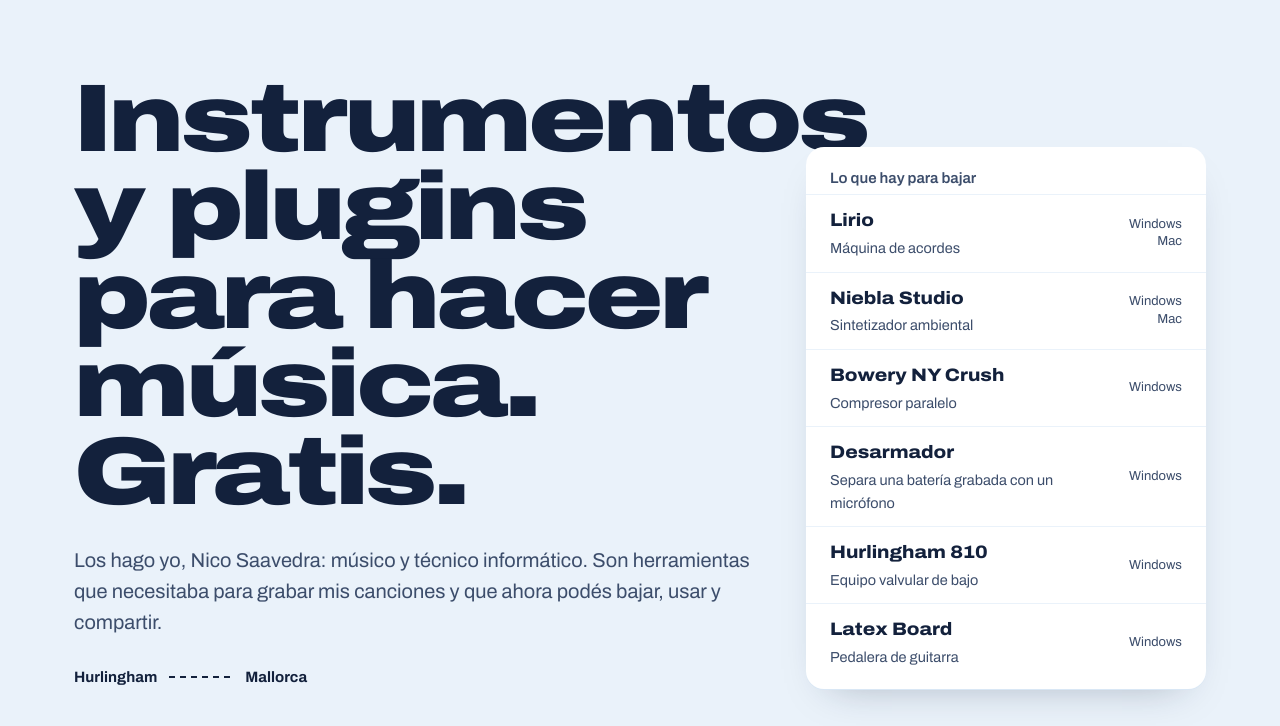
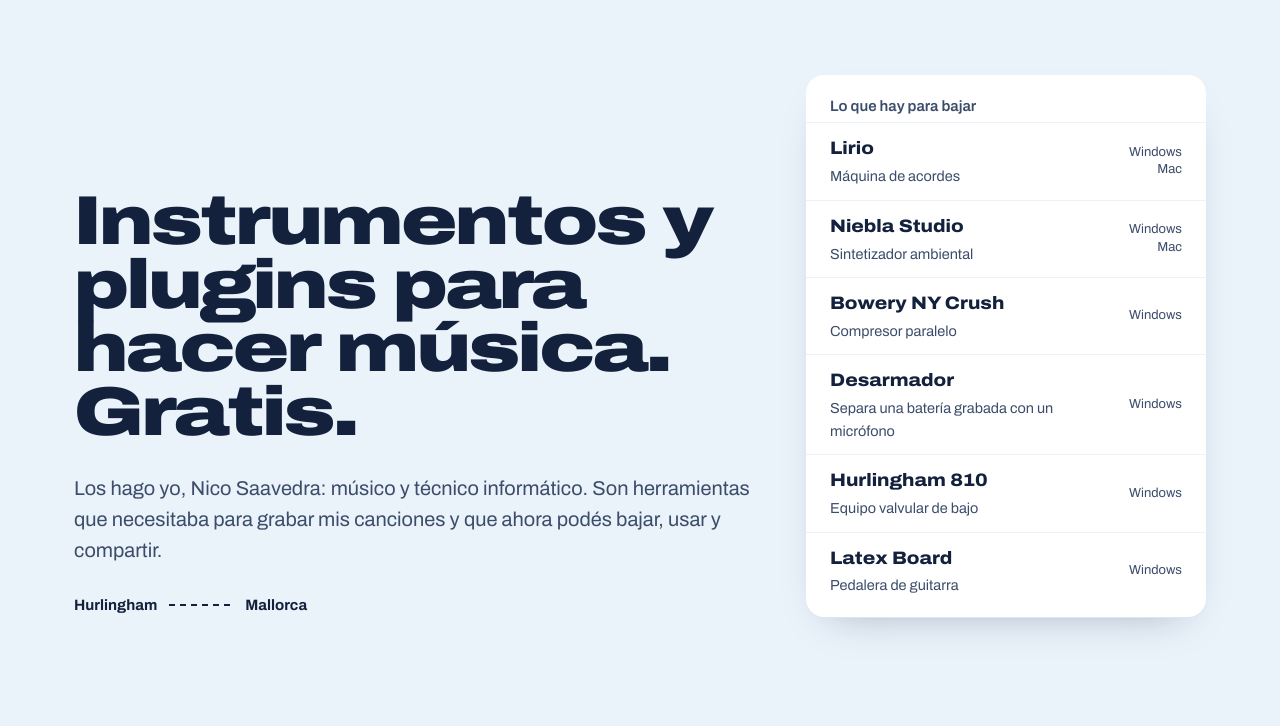
Before and after one commit to nikokubrick/saavedrismo, a plain HTML site: page index.html in a window 1280 px wide. Shown: the part 56-782 px from the top of the page. Drawn offline with Linux system fonts and the light colour scheme.

Commit message:
Título de portada: que no se meta debajo de la lista en pantallas medianas
Co-Authored-By: Claude Opus 5.5 <noreply@anthropic.com>
Claude-Session: https://claude.ai/code/session_0185iemPy5oATyU5MPJEHTLy

```diff
--- a/index.html
+++ b/index.html
@@ -43,7 +43,7 @@ a:focus-visible,button:focus-visible{outline:3px solid var(--tinta);outline-offs
 
 /* ---------- portada ---------- */
 .hero{padding:56px 0 40px;display:grid;grid-template-columns:minmax(0,1fr) 400px;gap:56px;align-items:end}
-.hero h1{margin:0;font-weight:900;font-stretch:125%;font-size:clamp(34px,9.6vw,96px);line-height:.92;letter-spacing:-.035em}
+.hero h1{margin:0;font-weight:900;font-stretch:125%;font-size:clamp(48px,5.4vw,72px);line-height:.92;letter-spacing:-.035em}
 .hero p{margin:28px 0 0;max-width:34em;font-size:20px;color:var(--tinta-2)}
 .ruta{display:flex;align-items:center;gap:12px;margin-top:28px;font-size:15px;color:var(--tinta-2)}
 .ruta span{font-weight:700;color:var(--tinta)}
@@ -112,6 +112,7 @@ footer p{margin:0 0 12px;color:var(--tinta-2);font-size:16.5px;max-width:36em}
 
 /* ---------- celular ---------- */
 @media (max-width:900px){
+  .hero h1{font-size:clamp(34px,9.6vw,72px)}
   .hero{grid-template-columns:1fr;gap:40px;padding-top:28px}
   .ficha{grid-template-columns:1fr;gap:28px;padding:44px 0}
   .pantalla{position:static}
```
